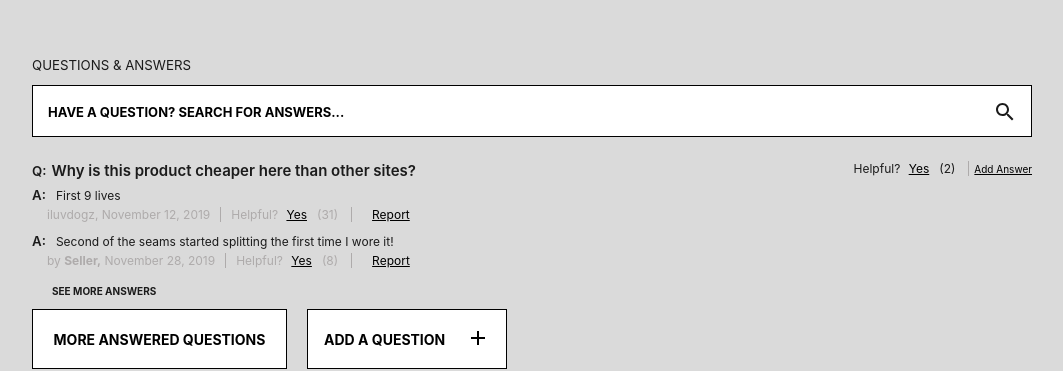
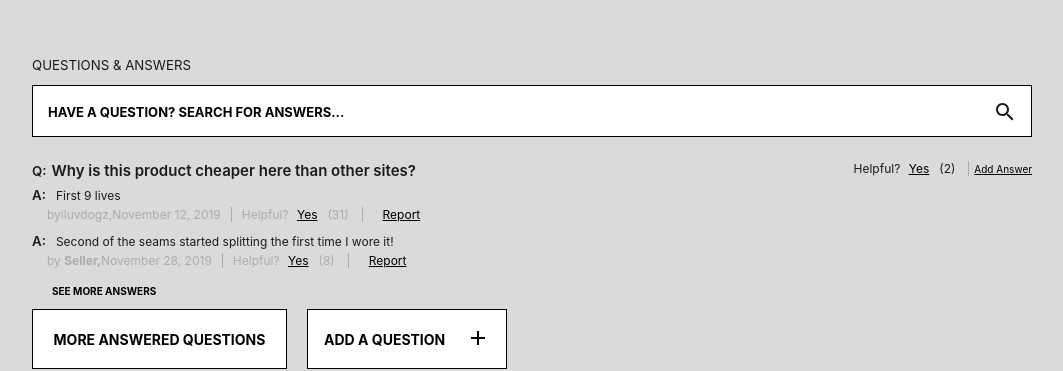
Before and after one commit to pirates-of-the-query-bbean/atelier, a React (Create React App) app in the folder client/: page / in a window 1280 px wide. Shown: the part 745-1116 px from the top of the page, without its empty margins (108-1171 px from the left). Built offline with nearby package versions, Linux system fonts and the light colour scheme; no server answers; the HTML template or start-up script is replaced by a standard one.

Commit message:
Stash, 11/27

```diff
--- a/client/src/widgets/Questions.jsx
+++ b/client/src/widgets/Questions.jsx
@@ -86,7 +86,6 @@ function Questions({ currentProduct, questions }) {
   }
 
   function addQuestion(data) {
-    console.log(currentProduct.id);
     axios({
       method: 'post',
       url: 'https://app-hrsei-api.herokuapp.com/api/fec2/hr-rfp/qa/questions/',
@@ -151,7 +150,7 @@ function Questions({ currentProduct, questions }) {
       />
 
       <div className={styles.questions__buttons}>
-        {questionArr.length > 0 && (
+        {questionArr.length > questionsStartIndex && (
           <CustomButton
             style={styles.questions__customButton}
             text="More Answered Questions"
--- a/client/src/widgets/Questions/Answer.jsx
+++ b/client/src/widgets/Questions/Answer.jsx
@@ -15,11 +15,15 @@ function Answer({ answer, upvote, report }) {
       <div className={styles.answer__meta}>
         <p>
           {answerer_name === 'Seller' ? (
-            <span>by <b>Seller,</b> {
+            <span>by <b>Seller,</b>
               <ParsedDate date={answer.date} />
-            }</span>
+            </span>
           ) : (
-            <span> {answerer_name}, {<ParsedDate date={answer.date} />}</span>)}
+            <span>by
+              {answerer_name},
+              <ParsedDate date={answer.date} />
+            </span>
+          )}
         </p>
         <p>
           <UpvoteLink item={answer} itemType="answer" property="helpfulness" />
--- a/client/src/widgets/Questions/AnswerList.jsx
+++ b/client/src/widgets/Questions/AnswerList.jsx
@@ -1,35 +1,28 @@
-import React, {useState, useEffect} from 'react';
+import React, { useState, useEffect } from 'react';
 import Answer from './Answer.jsx';
 import styles from './Answer.module.scss';
 import axios from 'axios';
 
-function AnswerList({ question, helpful, report, sort, answersStartIndex, setAnswersStartIndex, showTwoMoreItems }) {
+function AnswerList({
+  question, helpful, report, sort, answersStartIndex, setAnswersStartIndex, showTwoMoreItems
+}) {
   const [answerArr, setAnswerArr] = useState([]);
 
   function getAnswers(question_id) {
     // axios.get(`/qa/questions/${product_id}/answers`)
     //   .then((data) => {
-    //     const questions = [];
-
-    //     for (let key in data.data) {
-    //       questions.push(answerObj[key]);
-    //     }
-    //     setQuestionArr(questions);
+    //     const answers = Object.values(data.data);
+    //     sort(answers, setAnswerArr, 'helpfulness');
+    //     setAnswerArr(answers);
     //   })
     //   .catch((err) => {
-    //     console.log('error fetching questions');
+    //     console.log('error fetching answers');
     //   });
   }
 
   function getAnswers2(answerObj) {
-    const answers = [];
-
-    for (let key in answerObj) {
-      answers.push(answerObj[key]);
-
-    }
+    const answers = Object.values(answerObj);
     sort(answers, setAnswerArr, 'helpfulness');
-
   }
 
   const testAnswer = {
@@ -64,29 +57,32 @@ function AnswerList({ question, helpful, report, sort, answersStartIndex, setAns
       "answerer_name": "Seller",
       "helpfulness": 8,
       "photos": [],
-    }
-  }
-
+    },
+  };
 
   useEffect(() => {
     getAnswers2(testAnswer);
   }, []);
 
-
   return (
     <section>
-      {answerArr.slice(0, answersStartIndex + 2).map((answer, index) => {
-        return (
-          <Answer key={index} answer={answer} helpful={helpful} report={report}/>
-          )}
-        )}
-      <a href='#'
-        className={styles.loadMoreAnswers}
-        onClick={(e) => {
-          showTwoMoreItems(setAnswersStartIndex, answersStartIndex);
-        }}>See More Answers</a>
+      {answerArr.slice(0, answersStartIndex + 2).map((answer, index) => (
+        <Answer key={index} answer={answer} helpful={helpful} report={report} />
+      ))}
+      {answerArr.length > (answersStartIndex - 1) && (
+        <button
+          type="submit"
+          className={styles.loadMoreAnswers}
+          onClick={(e) => {
+            e.preventDefault();
+            showTwoMoreItems(setAnswersStartIndex, answersStartIndex);
+          }}
+        >
+          See More Answers
+        </button>
+      )}
     </section>
-  )
+  );
 }
 
 export default AnswerList;
```
